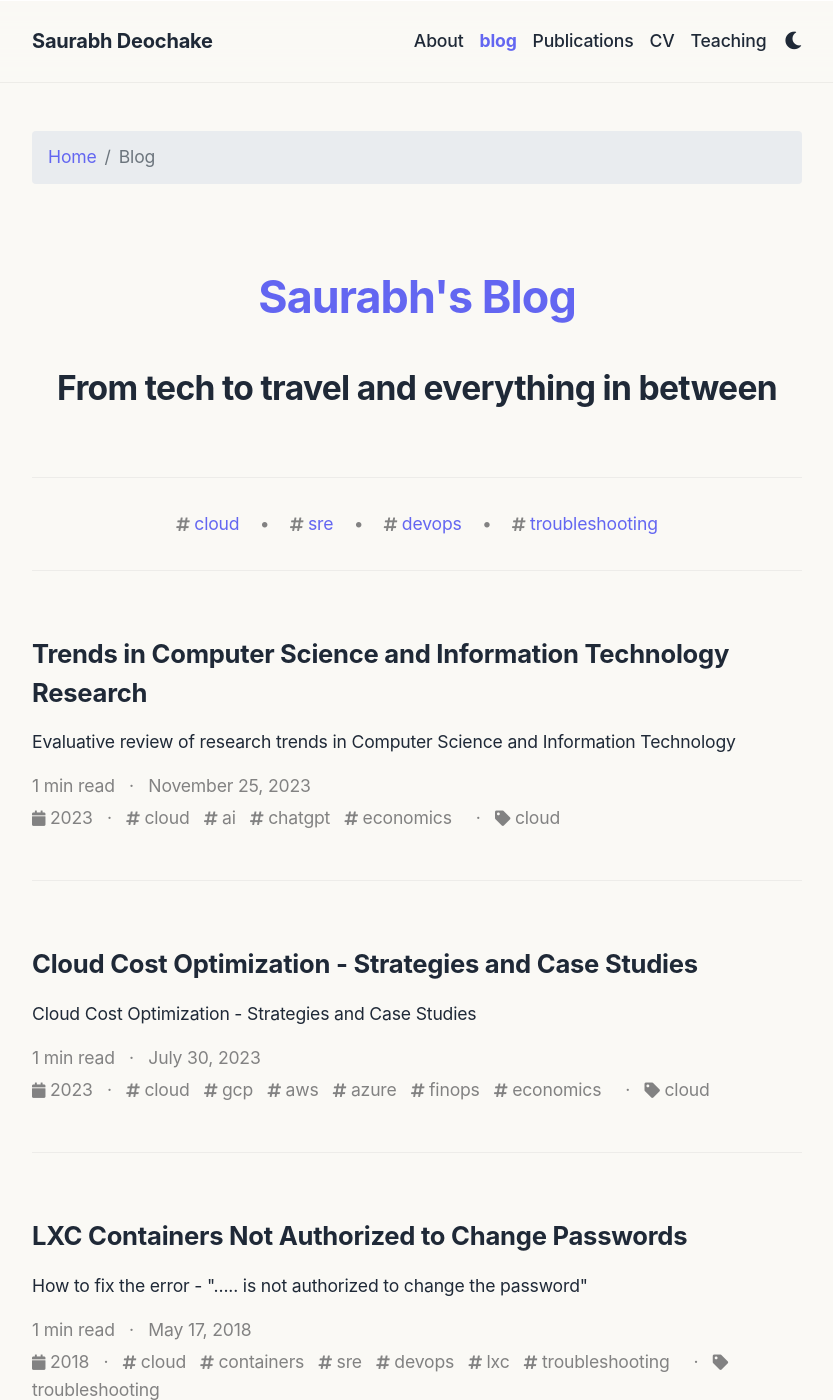
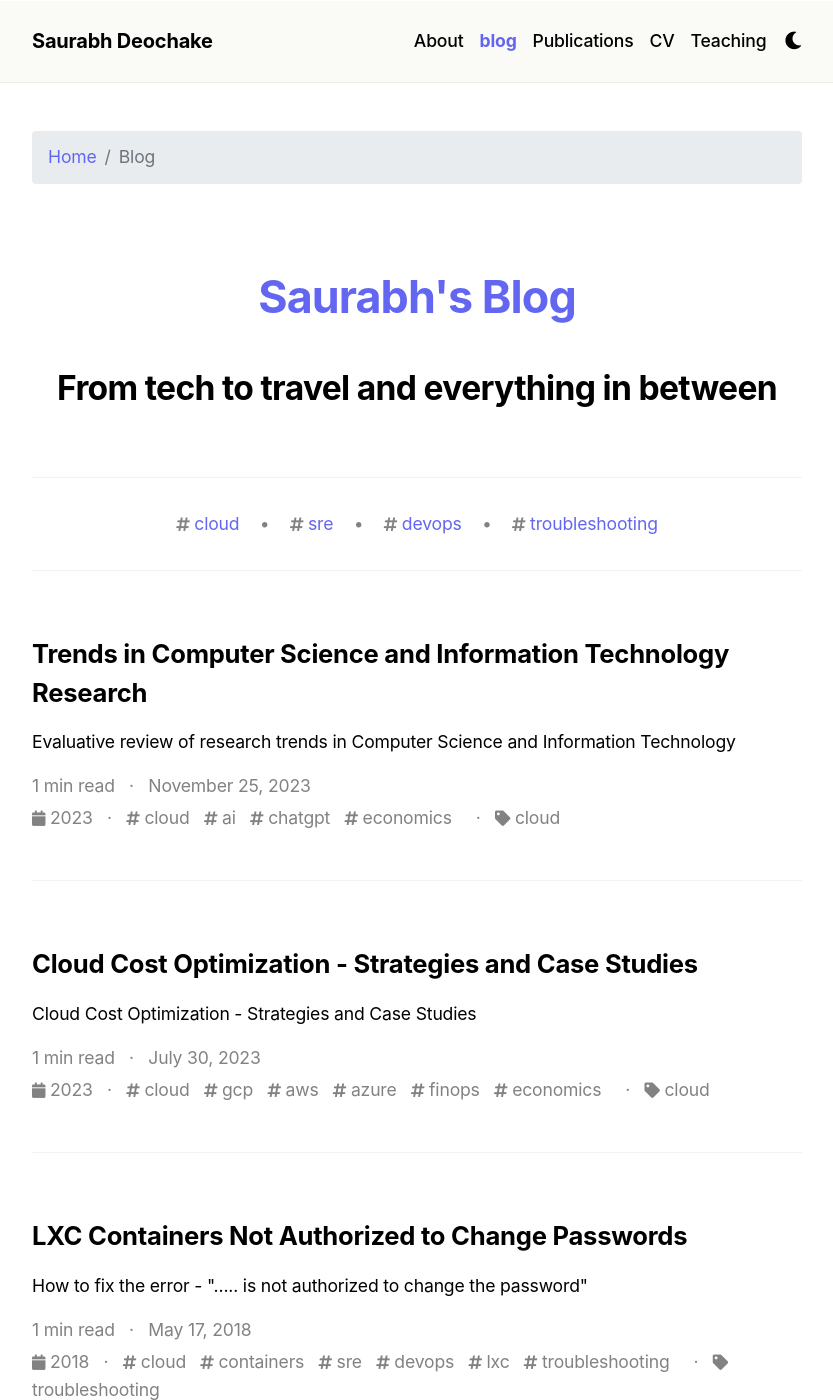
Before and after one commit to saurabh-deochake/saurabh-deochake.github.io, a Jekyll site: the page built from blog/index.html, in a window 1280 px wide and 1400 px high. Shown: the whole window, without its empty margins (223-1056 px from the left). Built offline with Jekyll 4.4.1, drawn with Linux system fonts in a browser that asks for light colours; the list of posts is cut into pages by our own code; comment, search, counter and statistics services are not loaded; a style sheet for code colours, icons or effects is not loaded.

Commit message:
Revert SCSS variables and layout styles to original state

```diff
--- a/_sass/_layout.scss
+++ b/_sass/_layout.scss
@@ -4,8 +4,8 @@
 
 body {
   padding-bottom: 70px;
-  background-color: inherit;
-  color: inherit;
+  background-color: var(--global-bg-color);
+  color: var(--global-text-color);
 
   h1,
   h2,
@@ -53,31 +53,3 @@
 *****************************************************************************/
 
 // TODO: redefine projects layout.
-
-
-/*****************************************************************************
-* Breadcrumbs Dark Mode Fix
-*****************************************************************************/
-
-html[data-theme='dark'] {
-  .breadcrumb {
-    background-color: var(--global-bg-color) !important;
-    border-color: var(--global-divider-color) !important;
-  }
-
-  .breadcrumb-item {
-    color: var(--global-text-color) !important;
-
-    a {
-      color: var(--global-theme-color) !important;
-    }
-
-    &.active {
-      color: var(--global-text-color-light) !important;
-    }
-
-    &+.breadcrumb-item::before {
-      color: var(--global-text-color-light) !important;
-    }
-  }
-}
--- a/_sass/_variables.scss
+++ b/_sass/_variables.scss
@@ -7,30 +7,29 @@
 // Colors
 $red-color: #FF3636 !default;
 $red-color-dark: #B71C1C !default;
-$orange-color: #d97757 !default;
-$blue-color: #6a9bcc !default;
-$blue-color-dark: #4a7baa !default;
+$orange-color: #F29105 !default;
+$blue-color: #0076df !default;
+$blue-color-dark: #00369f !default;
 $cyan-color: #2698BA !default;
 $light-cyan-color: lighten($cyan-color, 25%);
-$green-color: #788c5d !default;
-$green-color-lime: #98ac7d !default;
-$green-color-dark: #586c3d !default;
-$green-color-light: #f0f4e8 !default;
-$green-color-bright: #899d6e !default;
+$green-color: #00ab37 !default;
+$green-color-lime: #B7D12A !default;
+$green-color-dark: #009f06 !default;
+$green-color-light: #ddffdd !default;
+$green-color-bright: #11D68B !default;
 $purple-color: #B509AC !default;
 $light-purple-color: lighten($purple-color, 25%);
 $pink-color: #f92080 !default;
 $pink-color-light: #ffdddd !default;
 $yellow-color: #efcc00 !default;
-
 $grey-color: #828282 !default;
 $grey-color-light: lighten($grey-color, 40%);
 $grey-color-dark: #1C1C1D;
 $grey-900: #212529;
-
-$white-color: #FAF9F5 !default;
-$black-color: #1F2937 !default; // Authority Slate
-
+$white-color: #ffffff !default;
+$black-color: #000000 !default;
+$code-bg-color-light: rgba($purple-color, 0.05);
+$code-bg-color-dark: #2c3237 !default;
 // Obsidian Architecture Palette
 $obsidian-indigo: #6366F1;
 $obsidian-slate: #1F2937;
```
